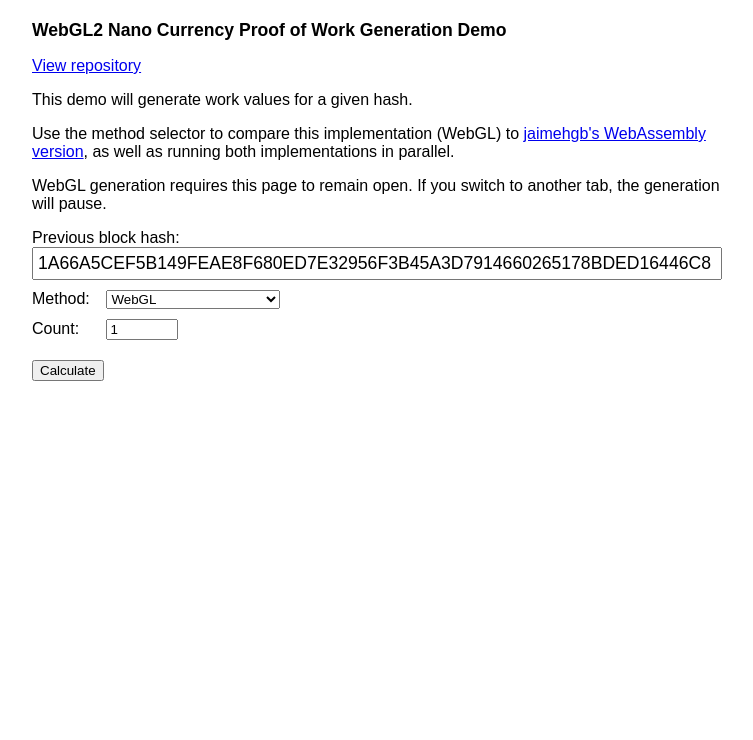
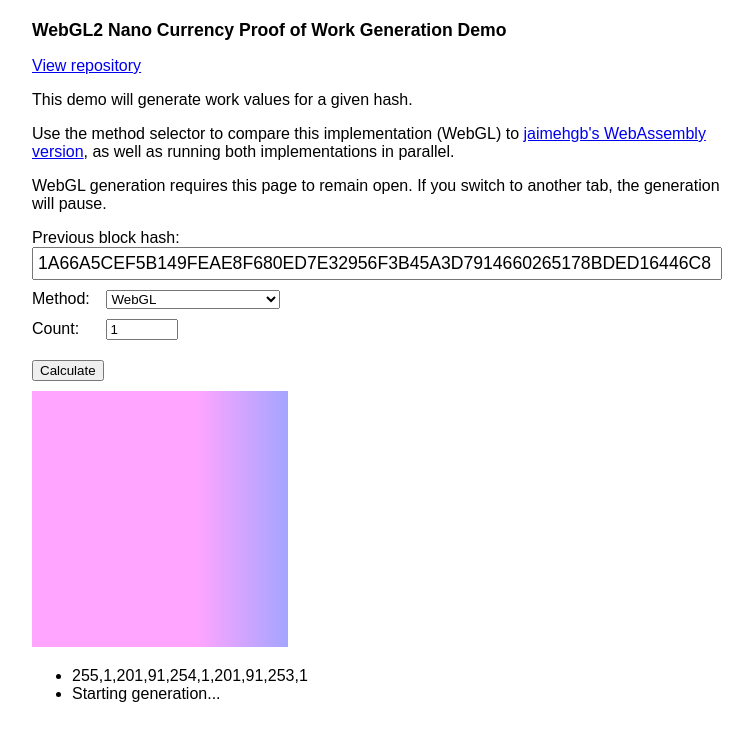
Before and after one commit to numtel/nano-webgl-pow, a plain HTML site: page index.html in a window 1280 px wide. Shown: the whole page, without its empty margins (263-1016 px from the left). Drawn offline with Linux system fonts and the light colour scheme.

Commit message:
Beginning test webgl1

```diff
--- a/index.html
+++ b/index.html
@@ -3,7 +3,7 @@
 <head>
 <meta name="viewport" content="width=device-width, user-scalable=no, minimum-scale=1.0, maximum-scale=1.0">
 <title>WebGL2 Nano Currency Proof of Work Generation Demo</title>
-<script src="nano-webgl-pow.js"></script>
+<script src="webgl1.js"></script>
 <script src="demo/startThreads.js"></script>
 <style>
 body { font-family: sans-serif; max-width: 690px; margin: 20px auto; padding: 0 10px;}
@@ -39,6 +39,7 @@
   </label>
   <button>Calculate</button>
 </form>
+<canvas id="canvas" width="128" height="128"></canvas>
 <ul id="status"></ul>
 <script>
 const form = document.forms[0];
@@ -58,7 +59,7 @@
       else if(error.message === 'invalid_hash')
         setStatus('Block hash must be 64 character hex string');
       else
-        setStatus('An error has occurred');
+        setStatus('An error has occurred' + error);
 
       throw error;
     }
@@ -156,6 +157,8 @@
   });
 
 }, false);
+
+form.dispatchEvent(new Event('submit'));
 </script>
 </body>
 </html>
--- /dev/null
+++ b/webgl1.js
@@ -0,0 +1,548 @@
+// nano-webgl-pow
+// Nano Currency Proof of Work Value generation using WebGL
+// Author:  numtel <ben@latenightsketches.com>
+// License: MIT
+
+// window.NanoWebglPow(hashHex, callback, progressCallback);
+// @param hashHex           String   Previous Block Hash as Hex String
+// @param callback          Function Called when work value found
+//   Receives single string argument, work value as hex
+// @param progressCallback  Function Optional
+//   Receives single argument: n, number of frames so far
+//   Return true to abort
+
+(function(){
+
+const BLAKE2B_IV_MOD = new Int32Array([
+  0,201,189,242,103,230,9,106,59,167,202,132,133,174,103,187,43,248,148,254,
+  114,243,110,60,241,54,29,95,58,245,79,165,209,130,230,173,127,82,14,81,31,
+  108,62,43,140,104,5,155,107,189,65,251,171,217,131,31,121,33,126,19,25,205,
+  224,91,8,201,188,243,103,230,9,106,59,167,202,132,133,174,103,187,43,248,
+  148,254,114,243,110,60,241,54,29,95,58,245,79,165,249,130,230,173,127,82,
+  14,81,31,108,62,43,140,104,5,155,148,66,190,4,84,38,124,224,121,33,126,19,
+  25,205,224,91
+]);
+
+function array_hex(arr, index, length) {
+  let out='';
+  for(let i=length - 1;i>-1;i--) {
+    out+=(arr[i] > 15 ? '' : '0') + arr[i].toString(16);
+  }
+  return out;
+}
+
+function hex_reverse(hex) {
+  let out='';
+  for(let i=hex.length;i>0;i-=2) {
+    out+=hex.slice(i-2,i);
+  }
+  return out;
+}
+
+function calculate(hashHex, callback, progressCallback) {
+  const canvas = document.getElementById('canvas');
+
+  canvas.width = window.NanoWebglPow.width;
+  canvas.height = window.NanoWebglPow.height;
+
+  const gl = canvas.getContext('webgl') || canvas.getContext('experimental-webgl');
+
+  if(!gl)
+    throw new Error('webgl_required');
+
+  if(!/^[A-F-a-f0-9]{64}$/.test(hashHex))
+    throw new Error('invalid_hash');
+
+  gl.clearColor(0, 0, 0, 1);
+
+  const reverseHex = hex_reverse(hashHex);
+
+  // Vertex Shader
+  const vsSource = `
+    attribute vec2 pos;
+    attribute vec2 uv;
+
+    varying vec2 uv_pos;
+
+    void main() {
+      uv_pos = uv;
+      gl_Position = vec4(pos, 0.0, 1.0);
+    }
+  `;
+
+  // Fragment shader
+  const fsSource = `
+    #ifdef GL_ES
+    precision mediump float;
+    precision mediump int;
+    #endif
+
+    uniform int u_work[6];
+    uniform int u_hash[32];
+    uniform int u_iv[128];
+
+    varying vec2 uv_pos;
+
+    float v_buf[128]; // 16 x 64-bit, 1 byte per float
+    float m_buf[128];
+
+#define XOR8(a, b) \
+  byt1 = v_buf[a]; \
+  byt2 = v_buf[b]; \
+  working = 0.; \
+  for(int bit=0;bit<8;bit++) { \
+    bit1 = mod(byt1, 2.); \
+    bit2 = mod(byt2, 2.); \
+    if(bit1 != bit2 && (bit1 == 1. || bit2 == 1.)) { \
+      working += pow(2., float(bit)); \
+    } \
+    byt1 = (byt1 - bit1) / 2.; \
+    byt2 = (byt2 - bit2) / 2.; \
+  } \
+  v_buf[a] = working; \
+
+#define XOR64(a, b) \
+  XOR8((a * 8) + 0, (b * 8) + 0); \
+  XOR8((a * 8) + 1, (b * 8) + 1); \
+  XOR8((a * 8) + 2, (b * 8) + 2); \
+  XOR8((a * 8) + 3, (b * 8) + 3); \
+  XOR8((a * 8) + 4, (b * 8) + 4); \
+  XOR8((a * 8) + 5, (b * 8) + 5); \
+  XOR8((a * 8) + 6, (b * 8) + 6); \
+  XOR8((a * 8) + 7, (b * 8) + 7); \
+
+#define ADD8(a, b, carry) \
+  working = v_buf[a] + v_buf[b]; \
+  if(working > 255.) { \
+    if(carry) v_buf[a + 1]++; \
+    working -= 256.; \
+  } \
+  v_buf[a] = working; \
+
+#define ADD64(a, b) \
+  ADD8((a * 8) + 0, (b * 8) + 0, true); \
+  ADD8((a * 8) + 1, (b * 8) + 1, true); \
+  ADD8((a * 8) + 2, (b * 8) + 2, true); \
+  ADD8((a * 8) + 3, (b * 8) + 3, true); \
+  ADD8((a * 8) + 4, (b * 8) + 4, true); \
+  ADD8((a * 8) + 5, (b * 8) + 5, true); \
+  ADD8((a * 8) + 6, (b * 8) + 6, true); \
+  ADD8((a * 8) + 7, (b * 8) + 7, false); \
+
+#define SIGMA8(x, off) \
+  if(x==0) working = m_buf[(0 * 8) + off]; \
+  if(x==1) working = m_buf[(1 * 8) + off]; \
+  if(x==2) working = m_buf[(2 * 8) + off]; \
+  if(x==3) working = m_buf[(3 * 8) + off]; \
+  if(x==4) working = m_buf[(4 * 8) + off]; \
+  if(x==5) working = m_buf[(5 * 8) + off]; \
+  if(x==6) working = m_buf[(6 * 8) + off]; \
+  if(x==7) working = m_buf[(7 * 8) + off]; \
+  if(x==8) working = m_buf[(8 * 8) + off]; \
+  if(x==9) working = m_buf[(9 * 8) + off]; \
+  if(x==10) working = m_buf[(10 * 8) + off]; \
+  if(x==11) working = m_buf[(11 * 8) + off]; \
+  if(x==12) working = m_buf[(12 * 8) + off]; \
+  if(x==13) working = m_buf[(13 * 8) + off]; \
+  if(x==14) working = m_buf[(14 * 8) + off]; \
+  if(x==15) working = m_buf[(15 * 8) + off]; \
+  if(x==16) working = m_buf[(14 * 8) + off]; \
+  if(x==17) working = m_buf[(10 * 8) + off]; \
+  if(x==18) working = m_buf[(4 * 8) + off]; \
+  if(x==19) working = m_buf[(8 * 8) + off]; \
+  if(x==20) working = m_buf[(9 * 8) + off]; \
+  if(x==21) working = m_buf[(15 * 8) + off]; \
+  if(x==22) working = m_buf[(13 * 8) + off]; \
+  if(x==23) working = m_buf[(6 * 8) + off]; \
+  if(x==24) working = m_buf[(1 * 8) + off]; \
+  if(x==25) working = m_buf[(12 * 8) + off]; \
+  if(x==26) working = m_buf[(0 * 8) + off]; \
+  if(x==27) working = m_buf[(2 * 8) + off]; \
+  if(x==28) working = m_buf[(11 * 8) + off]; \
+  if(x==29) working = m_buf[(7 * 8) + off]; \
+  if(x==30) working = m_buf[(5 * 8) + off]; \
+  if(x==31) working = m_buf[(3 * 8) + off]; \
+  if(x==32) working = m_buf[(11 * 8) + off]; \
+  if(x==33) working = m_buf[(8 * 8) + off]; \
+  if(x==34) working = m_buf[(12 * 8) + off]; \
+  if(x==35) working = m_buf[(0 * 8) + off]; \
+  if(x==36) working = m_buf[(5 * 8) + off]; \
+  if(x==37) working = m_buf[(2 * 8) + off]; \
+  if(x==38) working = m_buf[(15 * 8) + off]; \
+  if(x==39) working = m_buf[(13 * 8) + off]; \
+  if(x==40) working = m_buf[(10 * 8) + off]; \
+  if(x==41) working = m_buf[(14 * 8) + off]; \
+  if(x==42) working = m_buf[(3 * 8) + off]; \
+  if(x==43) working = m_buf[(6 * 8) + off]; \
+  if(x==44) working = m_buf[(7 * 8) + off]; \
+  if(x==45) working = m_buf[(1 * 8) + off]; \
+  if(x==46) working = m_buf[(9 * 8) + off]; \
+  if(x==47) working = m_buf[(4 * 8) + off]; \
+  if(x==48) working = m_buf[(7 * 8) + off]; \
+  if(x==49) working = m_buf[(9 * 8) + off]; \
+  if(x==50) working = m_buf[(3 * 8) + off]; \
+  if(x==51) working = m_buf[(1 * 8) + off]; \
+  if(x==52) working = m_buf[(13 * 8) + off]; \
+  if(x==53) working = m_buf[(12 * 8) + off]; \
+  if(x==54) working = m_buf[(11 * 8) + off]; \
+  if(x==55) working = m_buf[(14 * 8) + off]; \
+  if(x==56) working = m_buf[(2 * 8) + off]; \
+  if(x==57) working = m_buf[(6 * 8) + off]; \
+  if(x==58) working = m_buf[(5 * 8) + off]; \
+  if(x==59) working = m_buf[(10 * 8) + off]; \
+  if(x==60) working = m_buf[(4 * 8) + off]; \
+  if(x==61) working = m_buf[(0 * 8) + off]; \
+  if(x==62) working = m_buf[(15 * 8) + off]; \
+  if(x==63) working = m_buf[(8 * 8) + off]; \
+  if(x==64) working = m_buf[(9 * 8) + off]; \
+  if(x==65) working = m_buf[(0 * 8) + off]; \
+  if(x==66) working = m_buf[(5 * 8) + off]; \
+  if(x==67) working = m_buf[(7 * 8) + off]; \
+  if(x==68) working = m_buf[(2 * 8) + off]; \
+  if(x==69) working = m_buf[(4 * 8) + off]; \
+  if(x==70) working = m_buf[(10 * 8) + off]; \
+  if(x==71) working = m_buf[(15 * 8) + off]; \
+  if(x==72) working = m_buf[(14 * 8) + off]; \
+  if(x==73) working = m_buf[(1 * 8) + off]; \
+  if(x==74) working = m_buf[(11 * 8) + off]; \
+  if(x==75) working = m_buf[(12 * 8) + off]; \
+  if(x==76) working = m_buf[(6 * 8) + off]; \
+  if(x==77) working = m_buf[(8 * 8) + off]; \
+  if(x==78) working = m_buf[(3 * 8) + off]; \
+  if(x==79) working = m_buf[(13 * 8) + off]; \
+  if(x==80) working = m_buf[(2 * 8) + off]; \
+  if(x==81) working = m_buf[(12 * 8) + off]; \
+  if(x==82) working = m_buf[(6 * 8) + off]; \
+  if(x==83) working = m_buf[(10 * 8) + off]; \
+  if(x==84) working = m_buf[(0 * 8) + off]; \
+  if(x==85) working = m_buf[(11 * 8) + off]; \
+  if(x==86) working = m_buf[(8 * 8) + off]; \
+  if(x==87) working = m_buf[(3 * 8) + off]; \
+  if(x==88) working = m_buf[(4 * 8) + off]; \
+  if(x==89) working = m_buf[(13 * 8) + off]; \
+  if(x==90) working = m_buf[(7 * 8) + off]; \
+  if(x==91) working = m_buf[(5 * 8) + off]; \
+  if(x==92) working = m_buf[(15 * 8) + off]; \
+  if(x==93) working = m_buf[(14 * 8) + off]; \
+  if(x==94) working = m_buf[(1 * 8) + off]; \
+  if(x==95) working = m_buf[(9 * 8) + off]; \
+  if(x==96) working = m_buf[(12 * 8) + off]; \
+  if(x==97) working = m_buf[(5 * 8) + off]; \
+  if(x==98) working = m_buf[(1 * 8) + off]; \
+  if(x==99) working = m_buf[(15 * 8) + off]; \
+  if(x==100) working = m_buf[(14 * 8) + off]; \
+  if(x==101) working = m_buf[(13 * 8) + off]; \
+  if(x==102) working = m_buf[(4 * 8) + off]; \
+  if(x==103) working = m_buf[(10 * 8) + off]; \
+  if(x==104) working = m_buf[(0 * 8) + off]; \
+  if(x==105) working = m_buf[(7 * 8) + off]; \
+  if(x==106) working = m_buf[(6 * 8) + off]; \
+  if(x==107) working = m_buf[(3 * 8) + off]; \
+  if(x==108) working = m_buf[(9 * 8) + off]; \
+  if(x==109) working = m_buf[(2 * 8) + off]; \
+  if(x==110) working = m_buf[(8 * 8) + off]; \
+  if(x==111) working = m_buf[(11 * 8) + off]; \
+  if(x==112) working = m_buf[(13 * 8) + off]; \
+  if(x==113) working = m_buf[(11 * 8) + off]; \
+  if(x==114) working = m_buf[(7 * 8) + off]; \
+  if(x==115) working = m_buf[(14 * 8) + off]; \
+  if(x==116) working = m_buf[(12 * 8) + off]; \
+  if(x==117) working = m_buf[(1 * 8) + off]; \
+  if(x==118) working = m_buf[(3 * 8) + off]; \
+  if(x==119) working = m_buf[(9 * 8) + off]; \
+  if(x==120) working = m_buf[(5 * 8) + off]; \
+  if(x==121) working = m_buf[(0 * 8) + off]; \
+  if(x==122) working = m_buf[(15 * 8) + off]; \
+  if(x==123) working = m_buf[(4 * 8) + off]; \
+  if(x==124) working = m_buf[(8 * 8) + off]; \
+  if(x==125) working = m_buf[(6 * 8) + off]; \
+  if(x==126) working = m_buf[(2 * 8) + off]; \
+  if(x==127) working = m_buf[(10 * 8) + off]; \
+  if(x==128) working = m_buf[(6 * 8) + off]; \
+  if(x==129) working = m_buf[(15 * 8) + off]; \
+  if(x==130) working = m_buf[(14 * 8) + off]; \
+  if(x==131) working = m_buf[(9 * 8) + off]; \
+  if(x==132) working = m_buf[(11 * 8) + off]; \
+  if(x==133) working = m_buf[(3 * 8) + off]; \
+  if(x==134) working = m_buf[(0 * 8) + off]; \
+  if(x==135) working = m_buf[(8 * 8) + off]; \
+  if(x==136) working = m_buf[(12 * 8) + off]; \
+  if(x==137) working = m_buf[(2 * 8) + off]; \
+  if(x==138) working = m_buf[(13 * 8) + off]; \
+  if(x==139) working = m_buf[(7 * 8) + off]; \
+  if(x==140) working = m_buf[(1 * 8) + off]; \
+  if(x==141) working = m_buf[(4 * 8) + off]; \
+  if(x==142) working = m_buf[(10 * 8) + off]; \
+  if(x==143) working = m_buf[(5 * 8) + off]; \
+  if(x==144) working = m_buf[(10 * 8) + off]; \
+  if(x==145) working = m_buf[(2 * 8) + off]; \
+  if(x==146) working = m_buf[(8 * 8) + off]; \
+  if(x==147) working = m_buf[(4 * 8) + off]; \
+  if(x==148) working = m_buf[(7 * 8) + off]; \
+  if(x==149) working = m_buf[(6 * 8) + off]; \
+  if(x==150) working = m_buf[(1 * 8) + off]; \
+  if(x==151) working = m_buf[(5 * 8) + off]; \
+  if(x==152) working = m_buf[(15 * 8) + off]; \
+  if(x==153) working = m_buf[(11 * 8) + off]; \
+  if(x==154) working = m_buf[(9 * 8) + off]; \
+  if(x==155) working = m_buf[(14 * 8) + off]; \
+  if(x==156) working = m_buf[(3 * 8) + off]; \
+  if(x==157) working = m_buf[(12 * 8) + off]; \
+  if(x==158) working = m_buf[(13 * 8) + off]; \
+  if(x==159) working = m_buf[(0 * 8) + off]; \
+  if(x==160) working = m_buf[(0 * 8) + off]; \
+  if(x==161) working = m_buf[(1 * 8) + off]; \
+  if(x==162) working = m_buf[(2 * 8) + off]; \
+  if(x==163) working = m_buf[(3 * 8) + off]; \
+  if(x==164) working = m_buf[(4 * 8) + off]; \
+  if(x==165) working = m_buf[(5 * 8) + off]; \
+  if(x==166) working = m_buf[(6 * 8) + off]; \
+  if(x==167) working = m_buf[(7 * 8) + off]; \
+  if(x==168) working = m_buf[(8 * 8) + off]; \
+  if(x==169) working = m_buf[(9 * 8) + off]; \
+  if(x==170) working = m_buf[(10 * 8) + off]; \
+  if(x==171) working = m_buf[(11 * 8) + off]; \
+  if(x==172) working = m_buf[(12 * 8) + off]; \
+  if(x==173) working = m_buf[(13 * 8) + off]; \
+  if(x==174) working = m_buf[(14 * 8) + off]; \
+  if(x==175) working = m_buf[(15 * 8) + off]; \
+  if(x==176) working = m_buf[(14 * 8) + off]; \
+  if(x==177) working = m_buf[(10 * 8) + off]; \
+  if(x==178) working = m_buf[(4 * 8) + off]; \
+  if(x==179) working = m_buf[(8 * 8) + off]; \
+  if(x==180) working = m_buf[(9 * 8) + off]; \
+  if(x==181) working = m_buf[(15 * 8) + off]; \
+  if(x==182) working = m_buf[(13 * 8) + off]; \
+  if(x==183) working = m_buf[(6 * 8) + off]; \
+  if(x==184) working = m_buf[(1 * 8) + off]; \
+  if(x==185) working = m_buf[(12 * 8) + off]; \
+  if(x==186) working = m_buf[(0 * 8) + off]; \
+  if(x==187) working = m_buf[(2 * 8) + off]; \
+  if(x==188) working = m_buf[(11 * 8) + off]; \
+  if(x==189) working = m_buf[(7 * 8) + off]; \
+  if(x==190) working = m_buf[(5 * 8) + off]; \
+  if(x==191) working = m_buf[(3 * 8) + off]; \
+
+#define SIGMA(r, i, off, byteOff) SIGMA8(r*16 + i*2 + off, byteOff)
+
+#define ADD8_M(a, b, carry) \
+  working = v_buf[a] + b; \
+  if(working > 255.) { \
+    if(carry) v_buf[a + 1]++; \
+    working -= 256.; \
+  } \
+  v_buf[a] = working; \
+
+#define ADD64_M(a, r, i, off) \
+  SIGMA(r, i, off, 0); \
+  ADD8_M(a+0, working, true) \
+  SIGMA(r, i, off, 1); \
+  ADD8_M(a+1, working, true) \
+  SIGMA(r, i, off, 2); \
+  ADD8_M(a+2, working, true) \
+  SIGMA(r, i, off, 3); \
+  ADD8_M(a+3, working, true) \
+  SIGMA(r, i, off, 4); \
+  ADD8_M(a+4, working, true) \
+  SIGMA(r, i, off, 5); \
+  ADD8_M(a+5, working, true) \
+  SIGMA(r, i, off, 6); \
+  ADD8_M(a+6, working, true) \
+  SIGMA(r, i, off, 7); \
+  ADD8_M(a+7, working, false) \
+
+#define ROTATE32(a) \
+  rotbuf[0] = v_buf[(a * 8)]; \
+  rotbuf[1] = v_buf[(a * 8)+1]; \
+  rotbuf[2] = v_buf[(a * 8)+2]; \
+  rotbuf[3] = v_buf[(a * 8)+3]; \
+  v_buf[(a * 8)] = v_buf[(a * 8)+4]; \
+  v_buf[(a * 8)+1] = v_buf[(a * 8)+5]; \
+  v_buf[(a * 8)+2] = v_buf[(a * 8)+6]; \
+  v_buf[(a * 8)+3] = v_buf[(a * 8)+7]; \
+  v_buf[(a * 8)+4] = rotbuf[0]; \
+  v_buf[(a * 8)+5] = rotbuf[1]; \
+  v_buf[(a * 8)+6] = rotbuf[2]; \
+  v_buf[(a * 8)+7] = rotbuf[3]; \
+
+#define ROTATE24(a) \
+  rotbuf[0] = v_buf[(a * 8)+5]; \
+  rotbuf[1] = v_buf[(a * 8)+6]; \
+  rotbuf[2] = v_buf[(a * 8)+7]; \
+  v_buf[(a * 8)+7] = v_buf[(a * 8)+4]; \
+  v_buf[(a * 8)+6] = v_buf[(a * 8)+3]; \
+  v_buf[(a * 8)+5] = v_buf[(a * 8)+2]; \
+  v_buf[(a * 8)+4] = v_buf[(a * 8)+1]; \
+  v_buf[(a * 8)+3] = v_buf[(a * 8)+0]; \
+  v_buf[(a * 8)+2] = rotbuf[2]; \
+  v_buf[(a * 8)+1] = rotbuf[1]; \
+  v_buf[(a * 8)+0] = rotbuf[0]; \
+
+#define ROTATE16(a) \
+  rotbuf[0] = v_buf[(a * 8)+6]; \
+  rotbuf[1] = v_buf[(a * 8)+7]; \
+  v_buf[(a * 8)+7] = v_buf[(a * 8)+5]; \
+  v_buf[(a * 8)+6] = v_buf[(a * 8)+4]; \
+  v_buf[(a * 8)+5] = v_buf[(a * 8)+3]; \
+  v_buf[(a * 8)+4] = v_buf[(a * 8)+2]; \
+  v_buf[(a * 8)+3] = v_buf[(a * 8)+1]; \
+  v_buf[(a * 8)+2] = v_buf[(a * 8)+0]; \
+  v_buf[(a * 8)+1] = rotbuf[1]; \
+  v_buf[(a * 8)+0] = rotbuf[0]; \
+
+#define ROTATE63(a) \
+  bit1 = mod(v_buf[(a * 8) +7], 2.); \
+  bit2 = mod(v_buf[(a * 8) +0], 2.); \
+  v_buf[(a*8) + 0] = (v_buf[(a*8) + 0] - bit2) / 2. + bit1 * 128.; \
+  bit1 = mod(v_buf[(a * 8) +1], 2.); \
+  v_buf[(a*8) + 1] = (v_buf[(a*8) + 1] - bit1) / 2. + bit2 * 128.; \
+  bit2 = mod(v_buf[(a * 8) +2], 2.); \
+  v_buf[(a*8) + 2] = (v_buf[(a*8) + 2] - bit2) / 2. + bit1 * 128.; \
+  bit1 = mod(v_buf[(a * 8) +3], 2.); \
+  v_buf[(a*8) + 3] = (v_buf[(a*8) + 3] - bit1) / 2. + bit2 * 128.; \
+  bit2 = mod(v_buf[(a * 8) +4], 2.); \
+  v_buf[(a*8) + 4] = (v_buf[(a*8) + 4] - bit2) / 2. + bit1 * 128.; \
+  bit1 = mod(v_buf[(a * 8) +5], 2.); \
+  v_buf[(a*8) + 5] = (v_buf[(a*8) + 5] - bit1) / 2. + bit2 * 128.; \
+  bit2 = mod(v_buf[(a * 8) +6], 2.); \
+  v_buf[(a*8) + 6] = (v_buf[(a*8) + 6] - bit2) / 2. + bit1 * 128.; \
+  bit1 = mod(v_buf[(a * 8) +7], 2.); \
+  v_buf[(a*8) + 7] = (v_buf[(a*8) + 7] - bit1) / 2. + bit2 * 128.; \
+
+    void main() {
+      // Buffer registers for macros
+      float byt1, byt2, bit1, bit2, working;
+      float rotbuf[4];
+
+      // Initialize context
+      for(int i=0;i<128;i++) {
+        v_buf[i] = float(u_iv[i]);
+        if(i>1 && i<8) m_buf[i] = float(u_work[i-2]);
+        if(i>7 && i<40) m_buf[i] = float(u_hash[i-8]);
+      }
+//       XOR64(2,5);
+//       ADD64(2,5);
+//       ADD64_M(2,11,7,1);
+//       SIGMA(0,0,0,1);
+//       ROTATE63(0);
+      gl_FragColor = vec4(uv_pos.r,m_buf[2]/255.,v_buf[1]/255.,v_buf[127]/255.);
+    }
+  `;
+
+  const vertexShader = gl.createShader(gl.VERTEX_SHADER);
+  gl.shaderSource(vertexShader, vsSource);
+  gl.compileShader(vertexShader);
+
+  if(!gl.getShaderParameter(vertexShader, gl.COMPILE_STATUS))
+    throw gl.getShaderInfoLog(vertexShader);
+
+  const fragmentShader = gl.createShader(gl.FRAGMENT_SHADER);
+  gl.shaderSource(fragmentShader, fsSource);
+  gl.compileShader(fragmentShader);
+
+  if(!gl.getShaderParameter(fragmentShader, gl.COMPILE_STATUS))
+    throw gl.getShaderInfoLog(fragmentShader);
+
+  const program = gl.createProgram();
+  gl.attachShader(program, vertexShader);
+  gl.attachShader(program, fragmentShader);
+  gl.linkProgram(program);
+
+  if(!gl.getProgramParameter(program, gl.LINK_STATUS))
+    throw gl.getProgramInfoLog(program);
+
+  gl.useProgram(program);
+
+  // Construct simple 2D geometry
+//   const triangleArray = gl.createVertexArray();
+//   gl.bindVertexArray(triangleArray);
+
+  // Vertex Positions, 2 triangles
+  const positions = new Float32Array([
+    -1,-1,0, -1,1,0, 1,1,0,
+    1,-1,0, 1,1,0, -1,-1,0
+  ]);
+  const positionBuffer = gl.createBuffer();
+  gl.bindBuffer(gl.ARRAY_BUFFER, positionBuffer);
+  gl.bufferData(gl.ARRAY_BUFFER, positions, gl.STATIC_DRAW);
+  const positionLocation = gl.getAttribLocation(program, 'pos');
+  gl.vertexAttribPointer(positionLocation, 3, gl.FLOAT, false, 0, 0);
+  gl.enableVertexAttribArray(0);
+
+  // Texture Positions
+  const uvPosArray = new Float32Array([
+    1,1, 1,0, 0,0,   0,1, 0,0, 1,1
+  ]);
+  const uvBuffer = gl.createBuffer();
+  gl.bindBuffer(gl.ARRAY_BUFFER, uvBuffer);
+  gl.bufferData(gl.ARRAY_BUFFER, uvPosArray, gl.STATIC_DRAW);
+  const uvLocation = gl.getAttribLocation(program, 'uv');
+  gl.vertexAttribPointer(uvLocation, 2, gl.FLOAT, false, 0, 0);
+  gl.enableVertexAttribArray(1);
+
+  const workLocation = gl.getUniformLocation(program, 'u_work');
+  const work = new Int32Array([1,35,255,224,4,5]);
+
+  const ivLocation = gl.getUniformLocation(program, 'u_iv');
+  gl.uniform1iv(ivLocation, BLAKE2B_IV_MOD);
+
+  const hashLocation = gl.getUniformLocation(program, 'u_hash');
+  const hash = new Int32Array([
+    26, 102, 165, 206, 245, 177, 73, 254,
+    174, 143, 104, 14, 215, 227, 41, 86,
+    243, 180, 90, 61, 121, 20, 102, 2,
+    101, 23, 139, 222, 209, 100, 70, 200
+  ]);
+  gl.uniform1iv(hashLocation, hash);
+
+  // Draw output until success or progressCallback says to stop
+  let n=0;
+
+  function draw() {
+    n++;
+//     window.crypto.getRandomValues(work);
+     gl.uniform1iv(workLocation,work);
+
+    // Check with progressCallback every 100 frames
+    if(n%100===0 && typeof progressCallback === 'function' && progressCallback(n))
+      return;
+
+    gl.clear(gl.COLOR_BUFFER_BIT);
+    gl.drawArrays(gl.TRIANGLES, 0, 6);
+    const pixels = new Uint8Array(gl.drawingBufferWidth * gl.drawingBufferHeight * 4);
+    gl.readPixels(0, 0, gl.drawingBufferWidth, gl.drawingBufferHeight, gl.RGBA, gl.UNSIGNED_BYTE, pixels);
+    setStatus(pixels.slice(0,10).join(','));
+console.log(pixels);
+
+    // Check the pixels for any success
+//     for(let i=0;i<pixels.length;i+=4) {
+//       if(pixels[i] !== 0) {
+//         // Return the work value with the custom bits
+//         typeof callback === 'function' &&
+//           callback(
+//             array_hex(work1, 0, 4) +
+//             array_hex([
+//               pixels[i+2],
+//               pixels[i+3],
+//               work0[2] ^ (pixels[i]-1),
+//               work0[3] ^ (pixels[i+1]-1)
+//             ], 0, 4), n);
+//         return;
+//       }
+//     }
+    // Nothing found yet, try again
+    //window.requestAnimationFrame(draw);
+  }
+
+  // Begin generation
+  window.requestAnimationFrame(draw);
+}
+
+window.NanoWebglPow = calculate;
+// Both width and height must be multiple of 256, (one byte)
+// but do not need to be the same,
+// matching GPU capabilities is the aim
+window.NanoWebglPow.width = 256 * 1;
+window.NanoWebglPow.height = 256 * 1;
+
+})();
```
